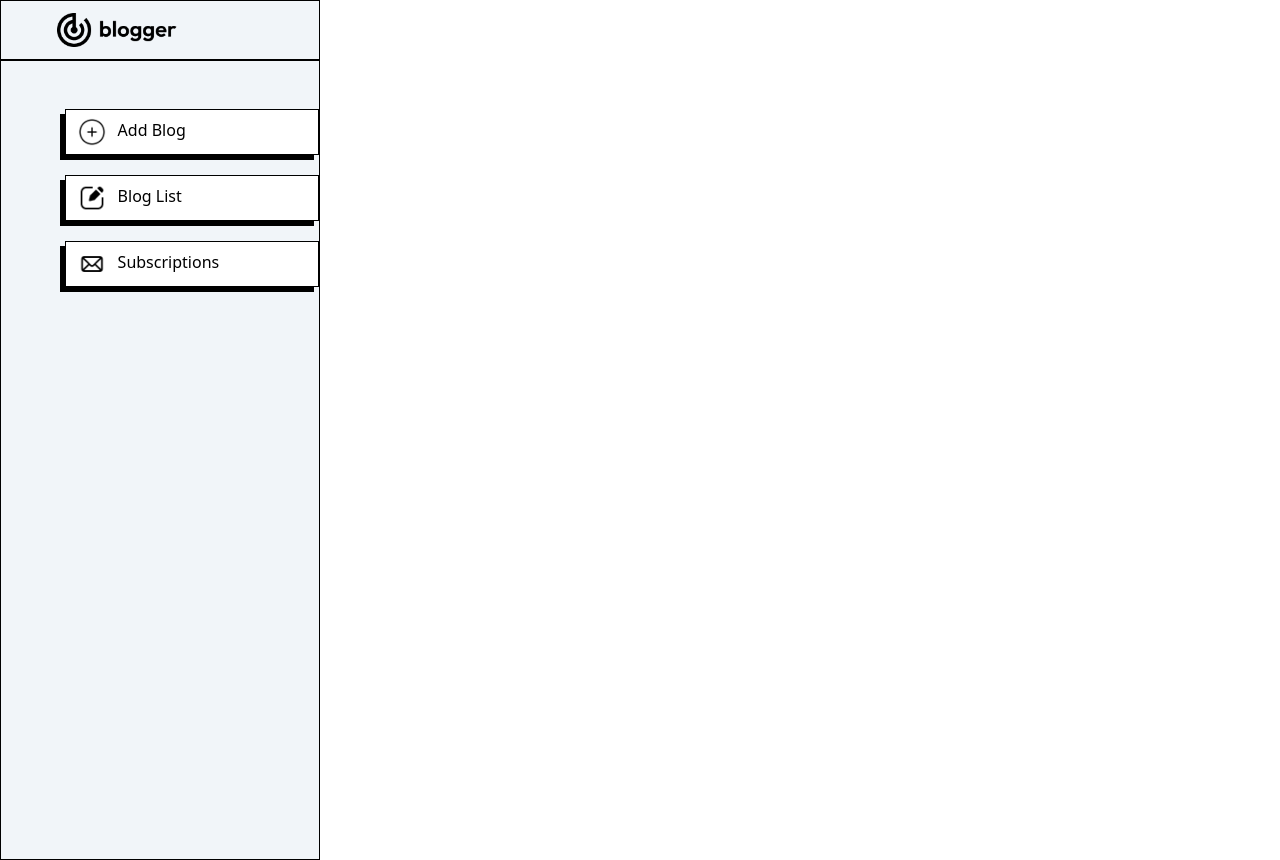
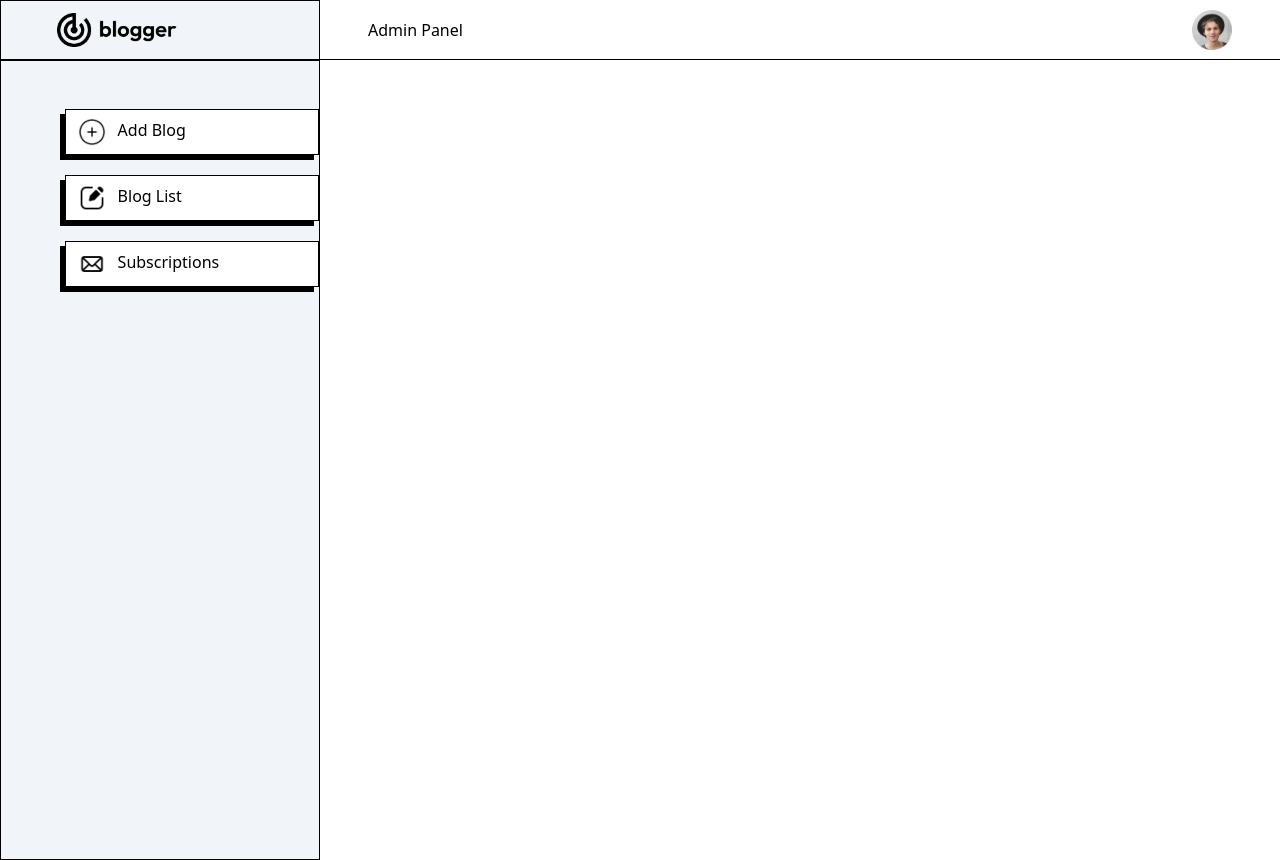
Before and after one commit to partth-code/Blog-Daily, a Next.js app: page /admin/addProduct in a window 1280 px wide. Built offline with nearby package versions, Linux system fonts and the light colour scheme.

Commit message:
Added Style to Admin Page amd Layout of Admin Panel

```diff
--- a/Components/AdminComponents/Sidebar.tsx
+++ b/Components/AdminComponents/Sidebar.tsx
@@ -1,5 +1,6 @@
 import React from 'react'
 import Image from 'next/image';
+import Link from 'next/link';
 import { assets } from '@/Assets/assets';
 
 const Sidebar = () =>{
@@ -10,15 +11,15 @@ const Sidebar = () =>{
             </div>
         <div className='w-28 sm:w-80 h-[100vh] relative py-12 border border-black'>
             <div className="w-[50%] sm:w-[80%] absolute right-0">
-            <div className="flex item-center border border-black gap-3 font-medium px-3 py-2 bg-white shadow-[-5px_5px_0px_#000000]">
+            <Link href='/admin/addProduct' className="flex item-center border border-black gap-3 font-medium px-3 py-2 bg-white shadow-[-5px_5px_0px_#000000]">
                 <Image src={assets.add_icon} alt="" width={28}/><p>Add Blog</p>
-            </div>
-            <div className="mt-5 flex item-center border border-black gap-3 font-medium px-3 py-2 bg-white shadow-[-5px_5px_0px_#000000]">
+            </Link>
+            <Link href="/admin/blogList" className="mt-5 flex item-center border border-black gap-3 font-medium px-3 py-2 bg-white shadow-[-5px_5px_0px_#000000]">
                 <Image src={assets.blog_icon} alt="" width={28}/><p>Blog List</p>
-            </div>
-            <div className="mt-5 flex item-center border border-black gap-3 font-medium px-3 py-2 bg-white shadow-[-5px_5px_0px_#000000]">
+            </Link>
+            <Link href="/admin/subscription" className="mt-5 flex item-center border border-black gap-3 font-medium px-3 py-2 bg-white shadow-[-5px_5px_0px_#000000]">
                 <Image src={assets.email_icon} alt="" width={28}/><p>Subscriptions</p>
-            </div>
+            </Link>
             </div>
         </div>
         </div>
--- a/app/admin/addProduct/page.tsx
+++ b/app/admin/addProduct/page.tsx
@@ -1,9 +1,10 @@
+'use client'
 import React from 'react'
 
 const page = () => {
   return (
     <div>
-
+     {/* Start Here */}
     </div>
   )
 }
--- a/app/admin/blogList/page.tsx
+++ b/app/admin/blogList/page.tsx
@@ -1,3 +1,4 @@
+'use client'
 import React from 'react'
 
 const page = () => {
--- a/app/admin/layout.tsx
+++ b/app/admin/layout.tsx
@@ -1,12 +1,22 @@
+import { assets } from "@/Assets/assets";
 import Sidebar from "@/Components/AdminComponents/Sidebar";
+import Image from "next/image";
 
 export default function Layout({children}: {children: React.ReactNode}){
     return(
         <>
         <div className="flex">
             <Sidebar/>
+            <div className="flex flex-col w-full">
+                <div className="flex flex-col w-full">
+                   <div className="flex items-center justify-between w-full py-3 max-h-[60px] px-12 border-b border-black ">
+                        <h3 className="font-medium">Admin Panel</h3>
+                        <Image src={assets.profile_icon} width={40} alt=""/>
+                    </div>
+        {children}
+                </div>
+            </div>
         </div>
-        {children}
         </>
     )
 }
--- a/app/admin/subscription/page.tsx
+++ b/app/admin/subscription/page.tsx
@@ -0,0 +1,12 @@
+'use client'
+import React from  'react';
+
+const subscription = () =>{
+    return(
+        <div>
+
+        </div>
+    )
+};
+
+export default subscription;
```
